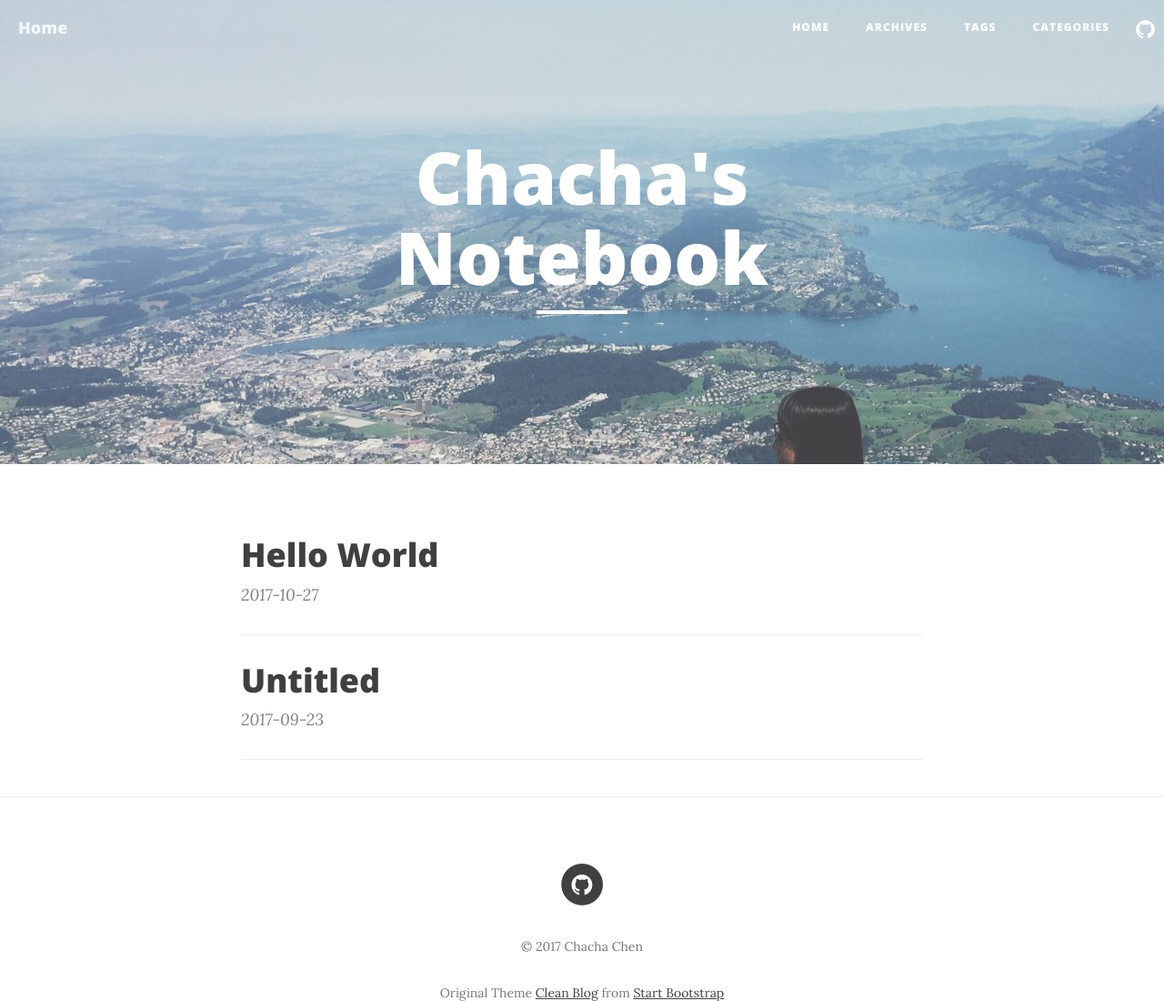
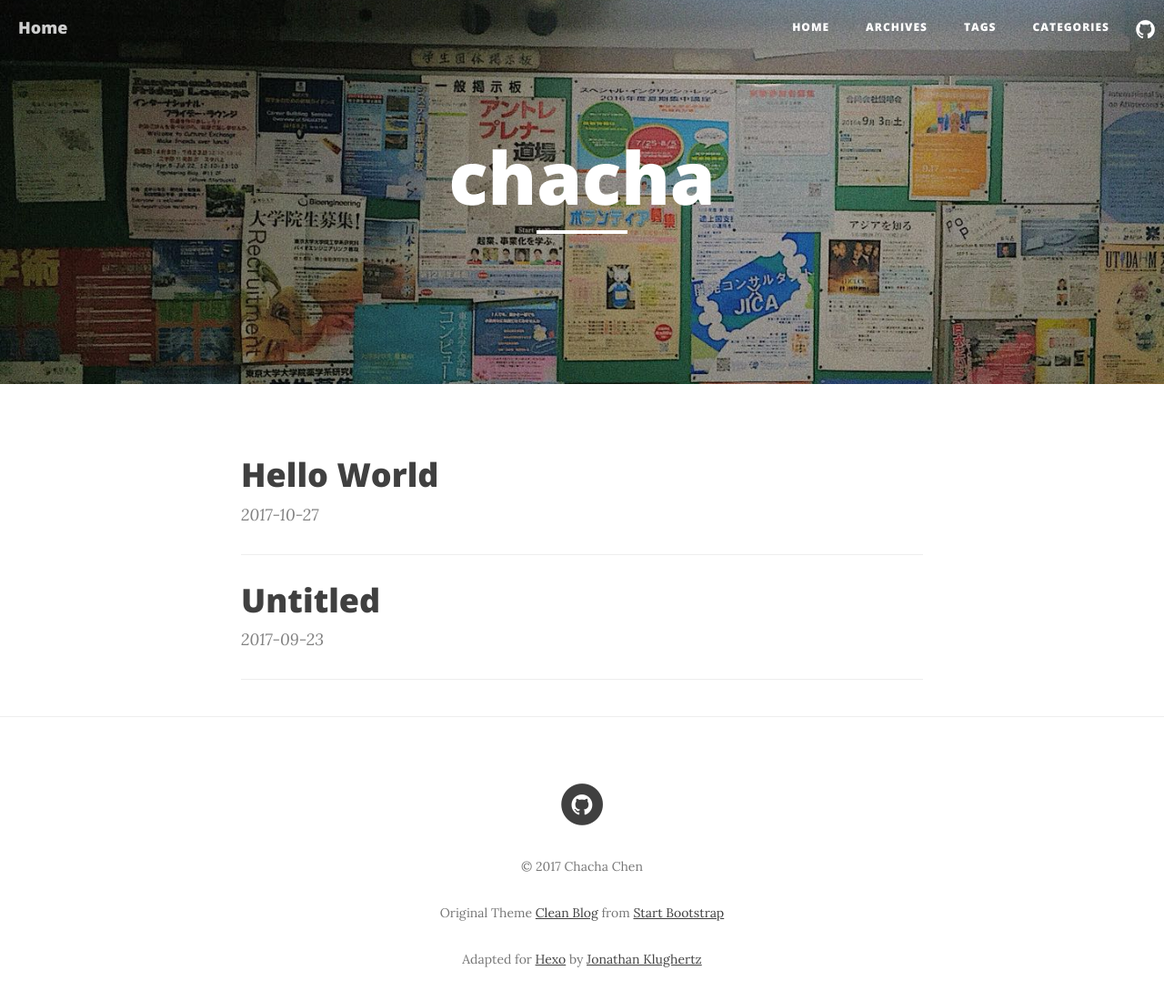
Before and after one commit to Chacha-Chen/Chacha-Chen.github.io_old, a plain HTML site: page index.html in a window 1280 px wide. Shown: the top 1100 px of the page at 91% size. Drawn offline with nearby package versions, Linux system fonts and the light colour scheme.

Commit message:
Site updated: 2017-10-27 21:40:07

```diff
--- a/index.html
+++ b/index.html
@@ -20,7 +20,7 @@
 
     <!--Open Graph Title-->
 
-        <meta property="og:title" content="Chacha&#39;s Notebook"/>
+        <meta property="og:title" content="chacha"/>
 
 
     <!--Open Graph Description-->
@@ -29,7 +29,7 @@
 
 
     <!--Open Graph Site Name-->
-    <meta property="og:site_name" content="Chacha&#39;s Notebook"/>
+    <meta property="og:site_name" content="chacha"/>
 
     <!--Type page-->
 
@@ -44,7 +44,7 @@
 
     <!-- Title -->
 
-    <title>Chacha&#39;s Notebook</title>
+    <title>chacha</title>
 
     <!-- Bootstrap Core CSS -->
     <link href="//maxcdn.bootstrapcdn.com/bootstrap/3.3.6/css/bootstrap.min.css" rel="stylesheet"/>
@@ -148,12 +148,12 @@
     <!-- Main Content -->
     <!-- Page Header -->
 <!-- Set your background image for this header in the theme's configuration: index_cover -->
-<header class="intro-header" style="background-image: url('/img/home-bg.jpg')">
+<header class="intro-header" style="background-image: url('/img/4.jpeg')">
     <div class="container">
         <div class="row">
             <div class="col-lg-8 col-lg-offset-2 col-md-10 col-md-offset-1">
                 <div class="site-heading">
-                    <h1>Chacha's Notebook</h1>
+                    <h1>chacha</h1>
                     <hr class="small">
                     <span class="subheading"></span>
                 </div>
```
Also changed, not shown: 2017/09/23/DataBase_Chapter1/index.html (+4 -4 lines), 2017/10/27/hello-world/index.html (+3 -3 lines), archives/2017/09/index.html (+4 -4 lines), archives/2017/10/index.html (+4 -4 lines), archives/2017/index.html (+4 -4 lines), archives/index.html (+4 -4 lines), img/1.jpeg (added), img/2.jpeg (added), img/3.jpeg (added), img/4.jpeg (added).
